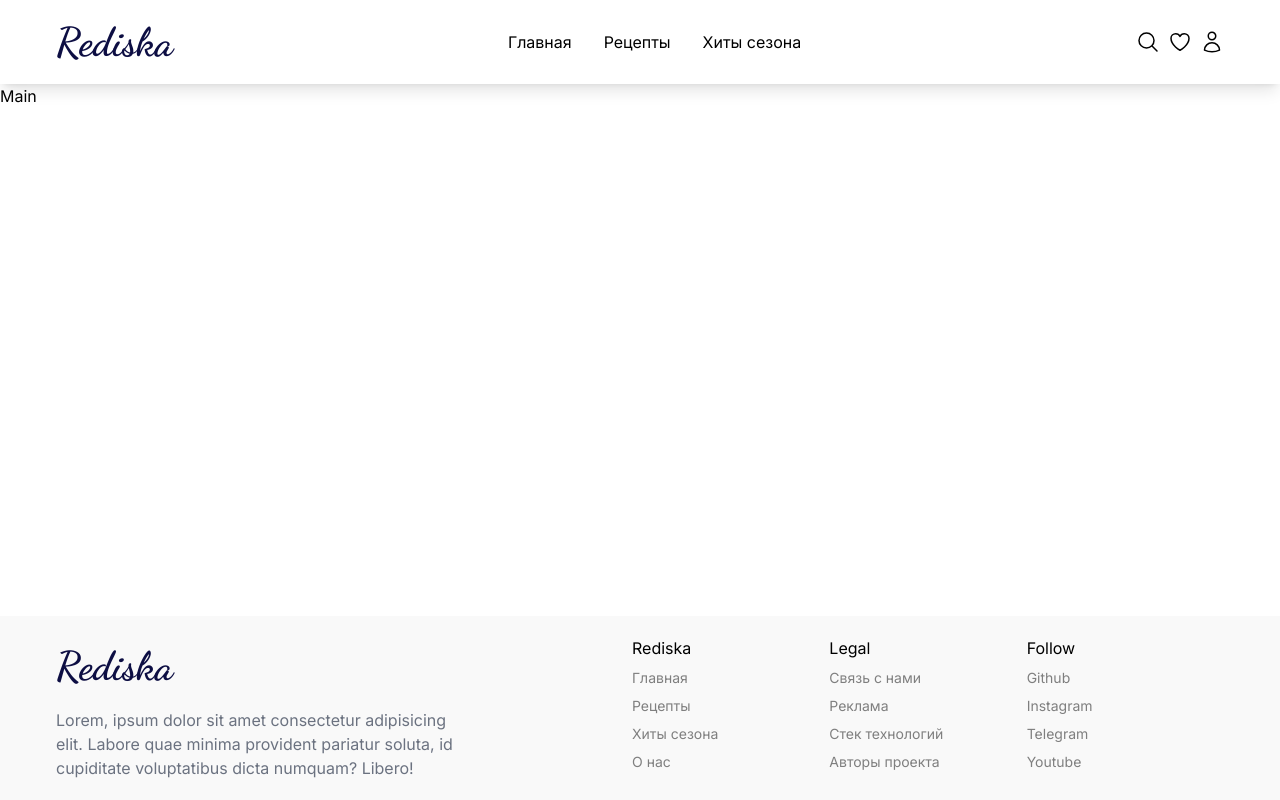
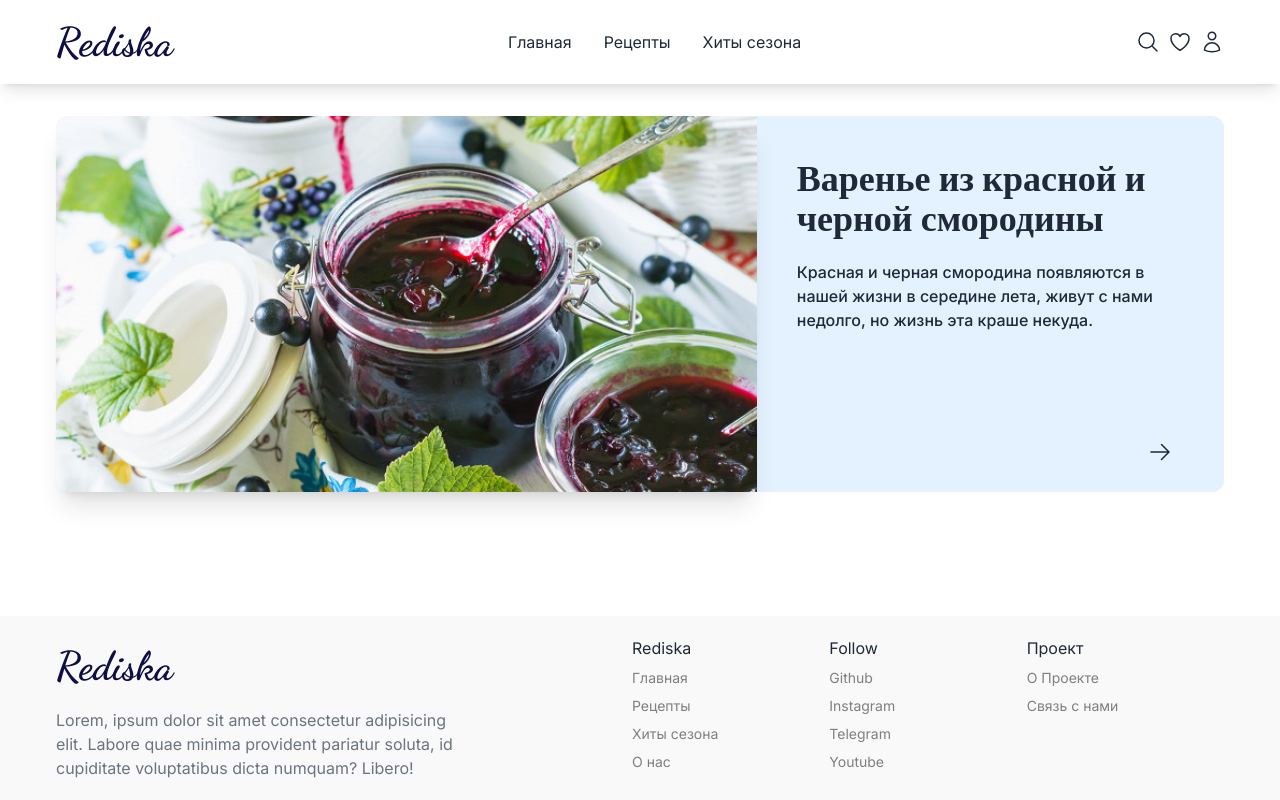
Before and after one commit to blastuha/Rediska, a React (Vite) app: page / in a window 1280 px wide. Built offline with nearby package versions, Linux system fonts and the light colour scheme; no server answers; the database is empty.

Commit message:
17/07  Main Widget added

```diff
--- a/package.json
+++ b/package.json
@@ -24,6 +24,7 @@
     "@typescript-eslint/parser": "^5.61.0",
     "@vitejs/plugin-react": "^4.0.1",
     "autoprefixer": "^10.4.14",
+    "daisyui": "^3.2.1",
     "eslint": "^8.44.0",
     "eslint-plugin-react-hooks": "^4.6.0",
     "eslint-plugin-react-refresh": "^0.4.1",
--- a/src/components/layout/Footer.tsx
+++ b/src/components/layout/Footer.tsx
@@ -3,7 +3,7 @@ import { FooterContent } from '../ui/FooterContent'
 
 export const Footer: React.FC = () => {
   return (
-    <footer className='bg-[#F9F9F9] pb-5 pt-5'>
+    <footer className='bg-[#F9F9F9] pb-5 pt-5 mt-14'>
       <div className='flex container mx-auto pl-4 pr-4'>
         <FooterContent />
         <div className='w-1/5 '>
@@ -25,24 +25,6 @@ export const Footer: React.FC = () => {
         </div>
 
         <div className='w-1/5 '>
-          <ul className='pr-8'>
-            <li className='pb-2'>Legal</li>
-            <li className='text-sm text-[#7F7F7F] pb-2 cursor-pointer'>
-              Связь с нами
-            </li>
-            <li className='text-sm text-[#7F7F7F] pb-2 cursor-pointer'>
-              Реклама
-            </li>
-            <li className='text-sm text-[#7F7F7F] pb-2 cursor-pointer'>
-              Стек технологий
-            </li>
-            <li className='text-sm text-[#7F7F7F] pb-2 cursor-pointer'>
-              Авторы проекта
-            </li>
-          </ul>
-        </div>
-
-        <div className='w-1/5 '>
           <ul className=''>
             <li className='pb-2'>Follow</li>
             <li className='text-sm text-[#7F7F7F] pb-2 cursor-pointer'>
@@ -59,6 +41,18 @@ export const Footer: React.FC = () => {
             </li>
           </ul>
         </div>
+
+        <div className='w-1/5 '>
+          <ul className='pr-8'>
+            <li className='pb-2'>Проект</li>
+            <li className='text-sm text-[#7F7F7F] pb-2 cursor-pointer'>
+              О Проекте
+            </li>
+            <li className='text-sm text-[#7F7F7F] pb-2 cursor-pointer'>
+              Связь с нами
+            </li>
+          </ul>
+        </div>
       </div>
     </footer>
   )
--- a/src/components/layout/Header.tsx
+++ b/src/components/layout/Header.tsx
@@ -5,7 +5,7 @@ import { HeaderNavIcons } from '../ui/HeaderNavIcons'
 
 export const Header: React.FC = () => {
   return (
-    <header className=' pt-3 pb-3 shadow-lg'>
+    <header className='pt-3 pb-3 mb-8 shadow-lg'>
       <div className='flex justify-between container mx-auto pl-4 pr-4'>
         <Logo />
         <HeaderNavList />
--- a/src/components/pages/Main.tsx
+++ b/src/components/pages/Main.tsx
@@ -1,5 +1,10 @@
 import React from 'react'
+import { MainWidget } from '../ui/MainWidget'
 
 export const Main: React.FC = () => {
-  return <main className='flex-grow'>Main</main>
+  return (
+    <main className='flex-grow'>
+      <div className='container mx-auto pr-4 pl-4'>{<MainWidget />}</div>
+    </main>
+  )
 }
--- /dev/null
+++ b/src/components/ui/ArrowButton.tsx
@@ -0,0 +1,22 @@
+import React from 'react'
+
+export const ArrowButton: React.FC = () => {
+  return (
+    <button className='btn btn-circle btn-outline'>
+      <svg
+        xmlns='http://www.w3.org/2000/svg'
+        fill='none'
+        viewBox='0 0 24 24'
+        strokeWidth='1.5'
+        stroke='currentColor'
+        className='w-6 h-6'
+      >
+        <path
+          strokeLinecap='round'
+          strokeLinejoin='round'
+          d='M13.5 4.5L21 12m0 0l-7.5 7.5M21 12H3'
+        />
+      </svg>
+    </button>
+  )
+}
--- /dev/null
+++ b/src/components/ui/MainWidget.tsx
@@ -0,0 +1,29 @@
+import React from 'react'
+import { ArrowButton } from './ArrowButton'
+import image from '../../assets/images/varenie.jpg'
+
+export const MainWidget: React.FC = () => {
+  return (
+    <div className='flex max-w-full rounded-xl bg-[#E4F1FF]'>
+      <div className='w-3/5 card w-100 bg-base-100 shadow-xl'>
+        <img
+          src={image}
+          alt='Shoes'
+          className='rounded-l-xl'
+        />
+      </div>
+      <div className='w-2/5 p-10 relative'>
+        <h1 className='text-4xl  mb-6 font-playfair font-extrabold'>
+          Варенье из красной и черной смородины
+        </h1>
+        <p className='font-medium '>
+          Красная и черная смородина появляются в нашей жизни в середине лета,
+          живут с нами недолго, но жизнь эта краше некуда.
+        </p>
+        <div className='absolute right-10 bottom-4'>
+          <ArrowButton />
+        </div>
+      </div>
+    </div>
+  )
+}
--- a/src/styles/global.css
+++ b/src/styles/global.css
@@ -2,6 +2,7 @@
 @import url('https://fonts.googleapis.com/css2?family=Dancing+Script:wght@400;500;600;700&display=swap');
 @import url('https://fonts.googleapis.com/css2?family=Raleway:ital,wght@0,300;0,400;0,500;0,600;0,700;0,900;1,300;1,400;1,500;1,600;1,700;1,900&display=swap');
 @import url('https://fonts.googleapis.com/css2?family=Inter:wght@400;500;600;700;800;900&display=swap');
+@import url('https://fonts.googleapis.com/css2?family=Playfair+Display:wght@400;500;600;700;800;900&display=swap');
 
 @tailwind base;
 @tailwind components;
--- a/tailwind.config.js
+++ b/tailwind.config.js
@@ -7,6 +7,7 @@ export default {
         dancingScript: ['Dancing Script', 'cursive'],
         raleway: ['Raleway', 'sans-serif'],
         inter: ['Inter', 'sans-serif'],
+        playfair: ['Playfair Display', 'serif'],
       },
       container: {
         screens: {
@@ -18,5 +19,15 @@ export default {
       },
     },
   },
-  plugins: [],
+  plugins: [require('daisyui')],
+  daisyui: {
+    themes: true, // true: all themes | false: only light + dark | array: specific themes like this ["light", "dark", "cupcake"]
+    darkTheme: 'light', // name of one of the included themes for dark mode
+    base: true, // applies background color and foreground color for root element by default
+    styled: true, // include daisyUI colors and design decisions for all components
+    utils: true, // adds responsive and modifier utility classes
+    rtl: false, // rotate style direction from left-to-right to right-to-left. You also need to add dir="rtl" to your html tag and install `tailwindcss-flip` plugin for Tailwind CSS.
+    prefix: '', // prefix for daisyUI classnames (components, modifiers and responsive class names. Not colors)
+    logs: false, // Shows info about daisyUI version and used config in the console when building your CSS
+  },
 }
```
Also changed, not shown: src/assets/images/varenie.jpg (added), 1 other file (tests, documents, lock files or other folders).
